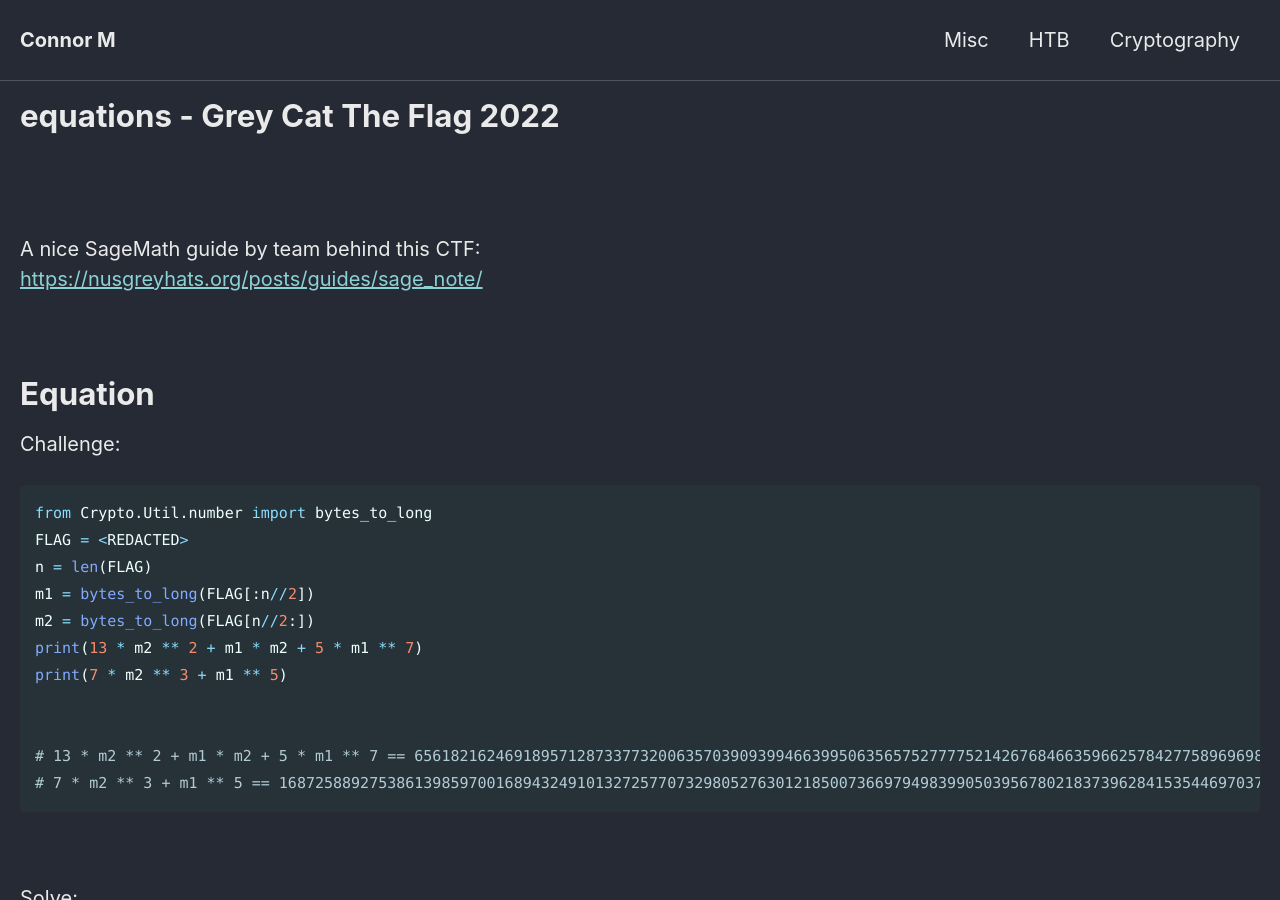
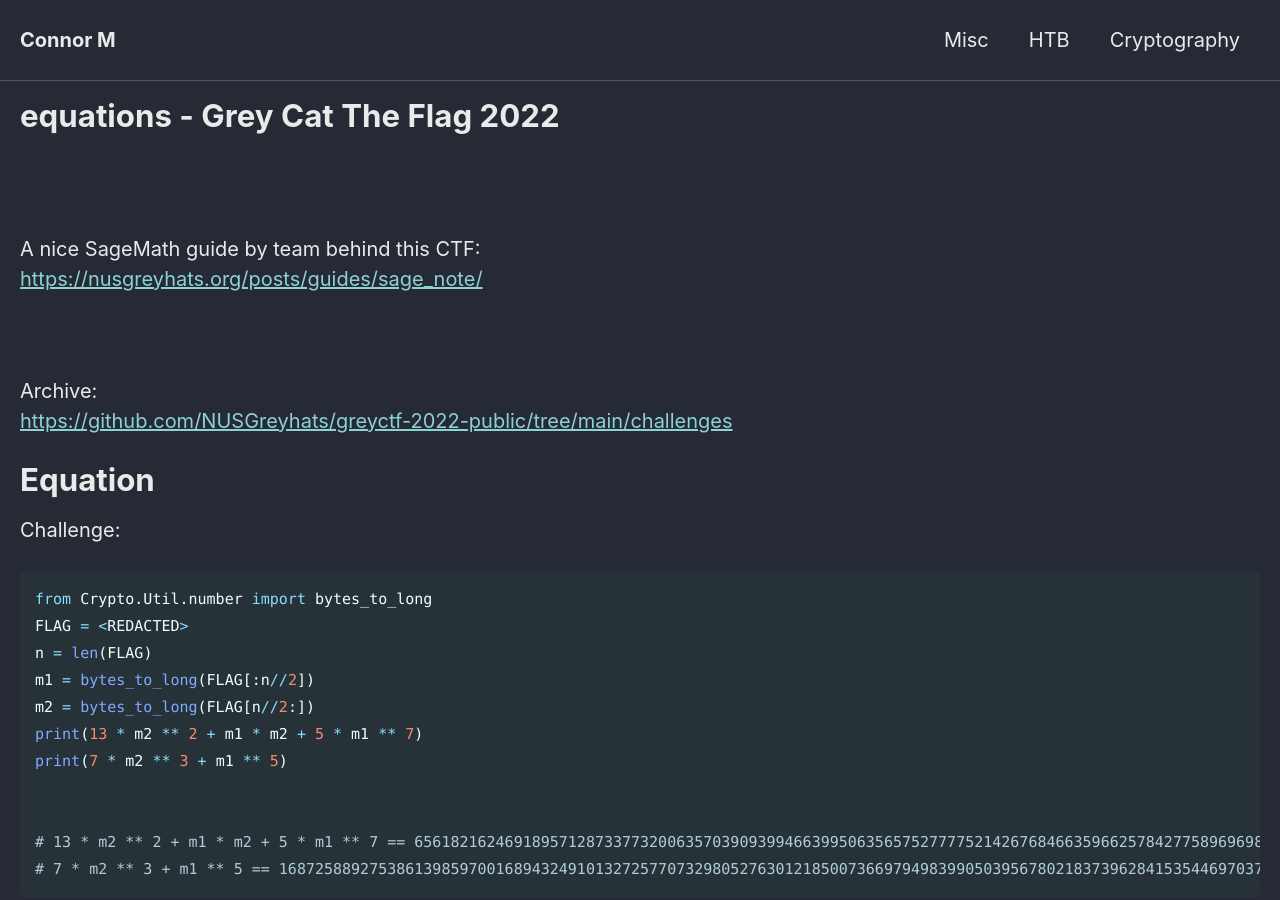
Before and after one commit to Connor-McCartney/Connor-McCartney.github.io, a Jekyll site: the page built from _pages/cryptography/other/equations-greyCTF-2022.md, in a window 1280 px wide and 900 px high. Built offline with Jekyll 4.4.1, drawn with Linux system fonts in a browser that asks for light colours; cached includes are drawn as plain includes.

Commit message:
Update equations-greyCTF-2022.md

```diff
--- a/_pages/cryptography/other/equations-greyCTF-2022.md
+++ b/_pages/cryptography/other/equations-greyCTF-2022.md
@@ -10,6 +10,9 @@ A nice SageMath guide by team behind this CTF: <br>
 <https://nusgreyhats.org/posts/guides/sage_note/>
 
 <br>
+
+Archive: <br>
+<https://github.com/NUSGreyhats/greyctf-2022-public/tree/main/challenges>
 
 # Equation
 
```
